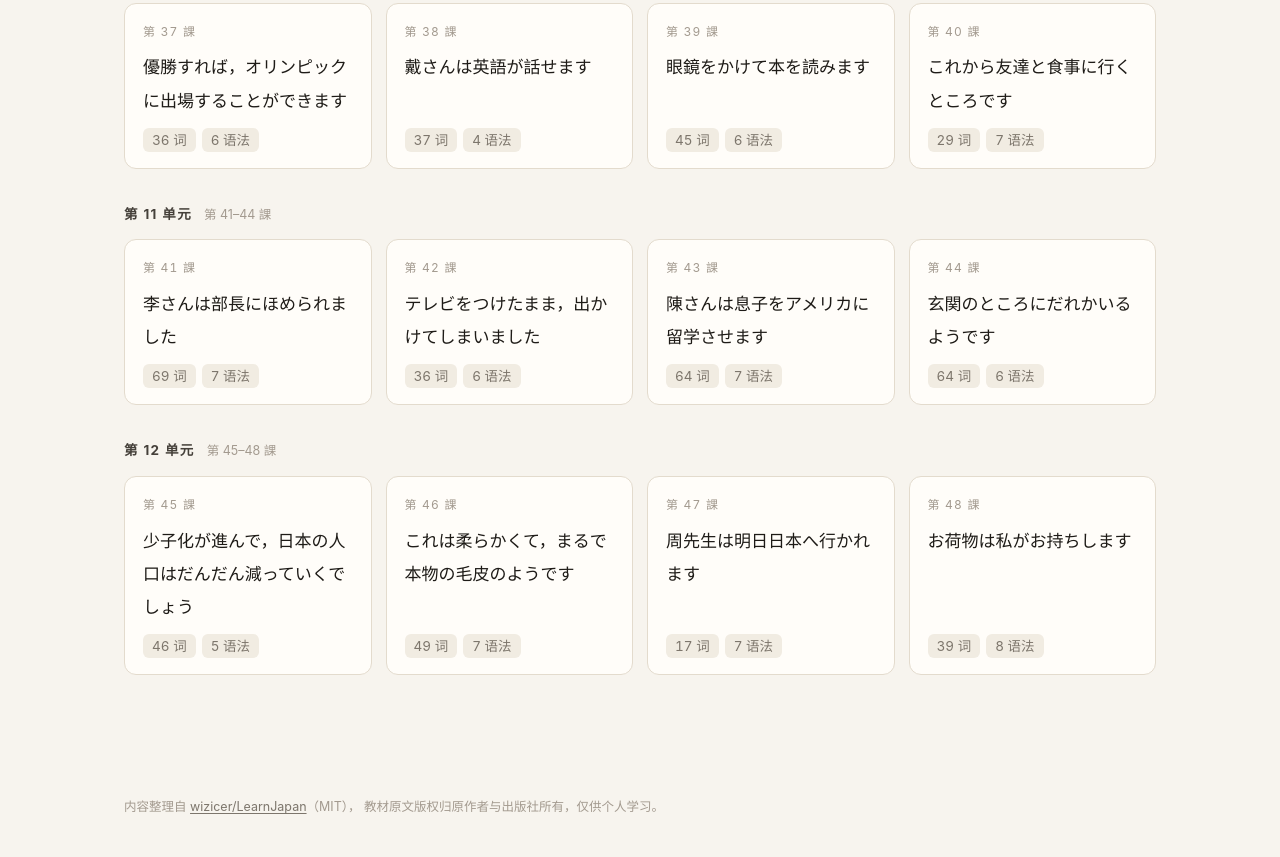
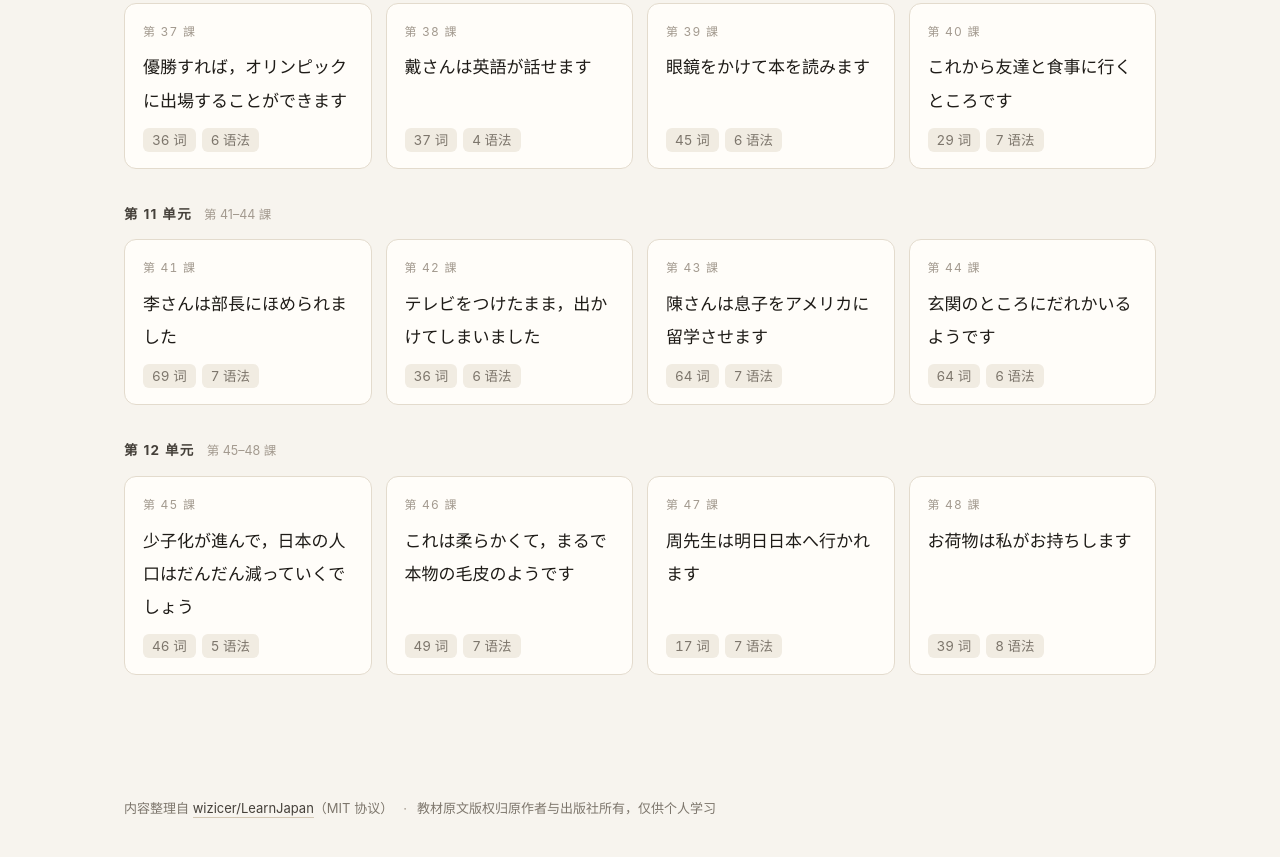
Before and after one commit to Zenith0ra/LearnJapanese, a website with bundled scripts: page index.html in a window 1280 px wide. Shown: the part 2495-3352 px from the top of the page. Built offline with nearby package versions, Linux system fonts and the light colour scheme.

Commit message:
页脚拆成两段加分隔点，窄屏上下排，提高对比度

```diff
--- a/assets/app.css
+++ b/assets/app.css
@@ -134,10 +134,21 @@ main {
 }
 @keyframes rise { from { opacity: 0; transform: translateY(6px); } }
 .foot {
-  max-width: 1080px; margin: 0 auto; padding: 0 24px 52px;
-  color: var(--faint); font-size: 12.5px;
+  max-width: 1080px; margin: 0 auto; padding: 0 24px 56px;
+  color: var(--muted); font-size: 13px;
 }
-.foot a { color: var(--muted); text-decoration: underline; text-underline-offset: 2px; }
+/* 两段信息，宽屏一行、窄屏上下排；中间用间隔点分开，避免一句话折成两行时断得难看 */
+.foot-inner {
+  display: flex; flex-wrap: wrap; align-items: baseline;
+  gap: 4px 10px; line-height: 1.7;
+}
+.foot-dot { color: var(--faint); user-select: none; }
+.foot a {
+  color: var(--ink-2); text-decoration: none;
+  border-bottom: 1px solid var(--line-2); padding-bottom: 1px;
+  transition: color .15s, border-color .15s;
+}
+.foot a:hover { color: var(--accent); border-color: var(--accent); }
 
 /* ---------- shared bits ---------- */
 .eyebrow {
@@ -688,6 +699,8 @@ select.sel {
 
   main { padding: 26px 18px 64px; }
   .foot { padding: 0 18px 44px; }
+  .foot-inner { flex-direction: column; gap: 2px; }
+  .foot-dot { display: none; }
 
   .hero { padding: 4px 0 20px; margin-bottom: 26px; }
   .hero h1 { font-size: 32px; letter-spacing: .06em; }
--- a/index.html
+++ b/index.html
@@ -35,10 +35,11 @@
 <main id="app" tabindex="-1"></main>
 
 <footer class="foot">
-  <p>
-    内容整理自 <a href="https://github.com/wizicer/LearnJapan" target="_blank" rel="noopener">wizicer/LearnJapan</a>（MIT），
-    教材原文版权归原作者与出版社所有，仅供个人学习。
-  </p>
+  <div class="foot-inner">
+    <span>内容整理自 <a href="https://github.com/wizicer/LearnJapan" target="_blank" rel="noopener">wizicer/LearnJapan</a>（MIT 协议）</span>
+    <span class="foot-dot" aria-hidden="true">·</span>
+    <span>教材原文版权归原作者与出版社所有，仅供个人学习</span>
+  </div>
 </footer>
 
 <script>
```
